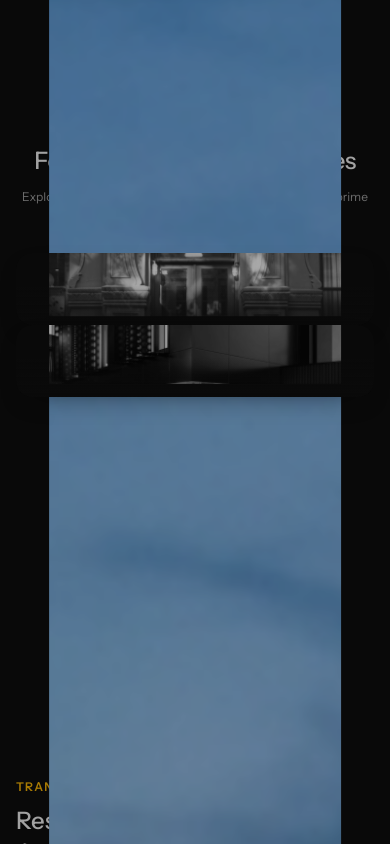
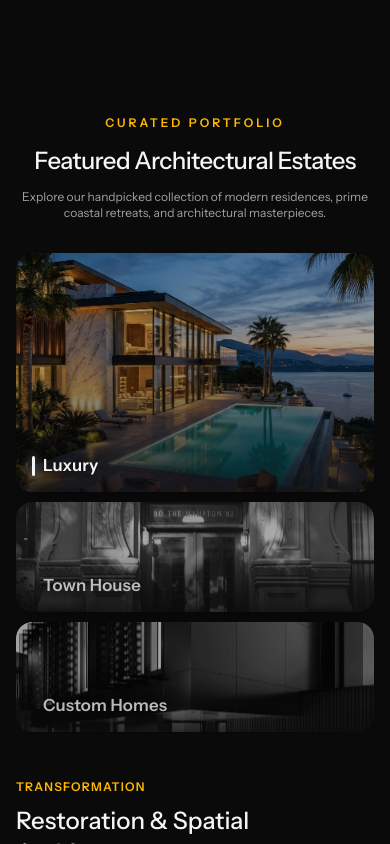
Before and after one commit to vijaybansalll/realestate-next, a Next.js app: page / in a window 390 px wide. Shown: the part 2640-3484 px from the top of the page. Built offline with nearby package versions, Linux system fonts and the light colour scheme.

Commit message:
Bug fixes

```diff
--- a/src/components/sections/portfolio-gallery/accordion-gallery.css
+++ b/src/components/sections/portfolio-gallery/accordion-gallery.css
@@ -17,6 +17,12 @@
 
 .accordion-gallery--vertical {
   flex-direction: column;
+  perspective: none;
+}
+
+.accordion-gallery--vertical .ag-panel {
+  min-height: 72px;
+  width: 100%;
 }
 
 .ag-panel {
@@ -36,6 +42,7 @@
   box-shadow: 0 10px 30px -18px rgba(0, 0, 0, 0.8);
   will-change: flex-grow, transform;
   -webkit-tap-highlight-color: transparent;
+  touch-action: pan-y;
 }
 
 .ag-panel:focus-visible {
@@ -59,13 +66,16 @@
   left: 50%;
   width: var(--ag-media-size);
   height: 100%;
+  min-height: 100%;
   filter: grayscale(var(--ag-gray));
   will-change: transform, filter;
 }
 
 .accordion-gallery--vertical .ag-panel__media {
   width: 100%;
-  height: var(--ag-media-size);
+  min-width: 100%;
+  height: max(100%, var(--ag-media-size));
+  min-height: 100%;
 }
 
 .ag-panel__media img {
@@ -134,23 +144,31 @@
     flex-direction: column;
     perspective: none;
     height: 480px !important;
+    overflow: hidden;
+    border-radius: var(--ag-radius);
   }
   .ag-panel {
     min-height: 72px;
+    width: 100%;
     transform: none !important;
   }
   .accordion-gallery .ag-panel__media {
     width: 100%;
-    height: var(--ag-media-size);
+    min-width: 100%;
+    height: max(100%, var(--ag-media-size));
+    min-height: 100%;
   }
   .ag-panel__label {
     left: 16px;
-    bottom: 16px;
+    bottom: 14px;
     right: 16px;
     gap: 8px;
   }
+  .ag-panel__bar {
+    height: 20px;
+  }
   .ag-panel__text {
-    font-size: 1.1rem;
+    font-size: 1.05rem;
   }
 }
 
--- a/src/components/sections/portfolio-gallery/accordion-gallery.tsx
+++ b/src/components/sections/portfolio-gallery/accordion-gallery.tsx
@@ -3,6 +3,7 @@
 import { useRef, useEffect, useState, useCallback } from "react";
 import Image from "next/image";
 import { gsap } from "gsap";
+import { cn } from "@/lib/utils";
 import type { PortfolioGalleryItem } from "@/types";
 import { PORTFOLIO_GALLERY_ITEMS } from "@/data";
 
@@ -65,6 +66,7 @@ export function AccordionGallery({
   const tlRef = useRef<gsap.core.Timeline | null>(null);
   const firstRunRef = useRef(true);
   const mediaSizeRef = useRef(320);
+  const touchTimerRef = useRef<NodeJS.Timeout | null>(null);
 
   const [isMobile, setIsMobile] = useState(false);
   const [isHovered, setIsHovered] = useState(false);
@@ -111,8 +113,11 @@ export function AccordionGallery({
         const bar = barRefs.current[i];
         const text = textRefs.current[i];
 
-        const rot = isActive ? 0 : i < active ? tilt : -tilt;
-        const rotProp = vertical ? { rotateX: -rot } : { rotateY: rot };
+        // On mobile / vertical layout, disable 3D rotation to keep cards flat and crisp
+        const rot = isActive || vertical ? 0 : i < active ? tilt : -tilt;
+        const rotProp = vertical
+          ? { rotateX: 0, rotateY: 0 }
+          : { rotateY: rot };
 
         tl.to(
           panel,
@@ -130,7 +135,7 @@ export function AccordionGallery({
               xPercent: -50,
               yPercent: -50,
               x: vertical ? 0 : isActive ? 0 : shift,
-              y: vertical ? (isActive ? 0 : shift) : 0,
+              y: vertical ? (isActive ? 0 : shift * 0.4) : 0,
               "--ag-gray": gray,
               "--ag-dim": isActive ? 0 : 0.35,
               duration: dur,
@@ -154,9 +159,15 @@ export function AccordionGallery({
               0
             );
           } else {
+            tl.to(bar, { opacity: 0, x: -14, duration: dur * 0.6, ease }, 0);
             tl.to(
-              [bar, text],
-              { opacity: 0, x: -14, duration: dur * 0.6, ease },
+              text,
+              {
+                opacity: vertical ? 0.75 : 0,
+                x: vertical ? 0 : -14,
+                duration: dur * 0.6,
+                ease,
+              },
               0
             );
           }
@@ -189,10 +200,12 @@ export function AccordionGallery({
       const rect = el.getBoundingClientRect();
       const total = vertical ? rect.height : rect.width;
       const usable = Math.max(total - gap * (count - 1), 120);
-      const size = Math.max(
-        140,
-        usable * Math.min(Math.max(expandRatio, 0.2), 0.9) * 1.22
-      );
+      const size = vertical
+        ? Math.max(total, 400)
+        : Math.max(
+            140,
+            usable * Math.min(Math.max(expandRatio, 0.2), 0.9) * 1.22
+          );
       mediaSizeRef.current = size;
       el.style.setProperty("--ag-media-size", `${size}px`);
       applyLayout(!firstRunRef.current);
@@ -212,6 +225,7 @@ export function AccordionGallery({
   useEffect(
     () => () => {
       tlRef.current?.kill();
+      if (touchTimerRef.current) clearTimeout(touchTimerRef.current);
     },
     []
   );
@@ -271,6 +285,16 @@ export function AccordionGallery({
     autoPlayInterval,
   ]);
 
+  const handleTouchStart = () => {
+    if (pauseOnHover) {
+      setIsHovered(true);
+      if (touchTimerRef.current) clearTimeout(touchTimerRef.current);
+      touchTimerRef.current = setTimeout(() => {
+        setIsHovered(false);
+      }, 4500);
+    }
+  };
+
   const handleEnter = (i: number) => {
     if (pauseOnHover) setIsHovered(true);
     if (trigger === "hover") setActive(i);
@@ -298,7 +322,11 @@ export function AccordionGallery({
   return (
     <div
       ref={rootRef}
-      className={`accordion-gallery${vertical ? "accordion-gallery--vertical" : ""}${className ? ` ${className}` : ""}`}
+      className={cn(
+        "accordion-gallery",
+        vertical && "accordion-gallery--vertical",
+        className
+      )}
       style={{
         ["--ag-accent" as string]: accentColor,
         ["--ag-overlay" as string]: overlayColor,
@@ -319,6 +347,7 @@ export function AccordionGallery({
       onMouseLeave={() => {
         if (pauseOnHover) setIsHovered(false);
       }}
+      onTouchStart={handleTouchStart}
       onFocus={() => {
         if (pauseOnHover) setIsHovered(true);
       }}
@@ -340,7 +369,7 @@ export function AccordionGallery({
             ref={(el: HTMLElement | null) => {
               panelRefs.current[i] = el;
             }}
-            className={`ag-panel${isActive ? "ag-panel--active" : ""}`}
+            className={cn("ag-panel", isActive && "ag-panel--active")}
             style={{ borderRadius: `${radius}px` }}
             href={item.link || undefined}
             onClick={(e) => handleClick(i, e)}
@@ -363,7 +392,7 @@ export function AccordionGallery({
                   src={item.image}
                   alt={item.alt || item.label || ""}
                   fill
-                  sizes="(max-width: 768px) 100vw, (max-width: 1200px) 50vw, 33vw"
+                  sizes="(max-width: 640px) 100vw, (max-width: 1024px) 50vw, 33vw"
                   priority={i === 0}
                   draggable={false}
                   className="object-cover"
```
